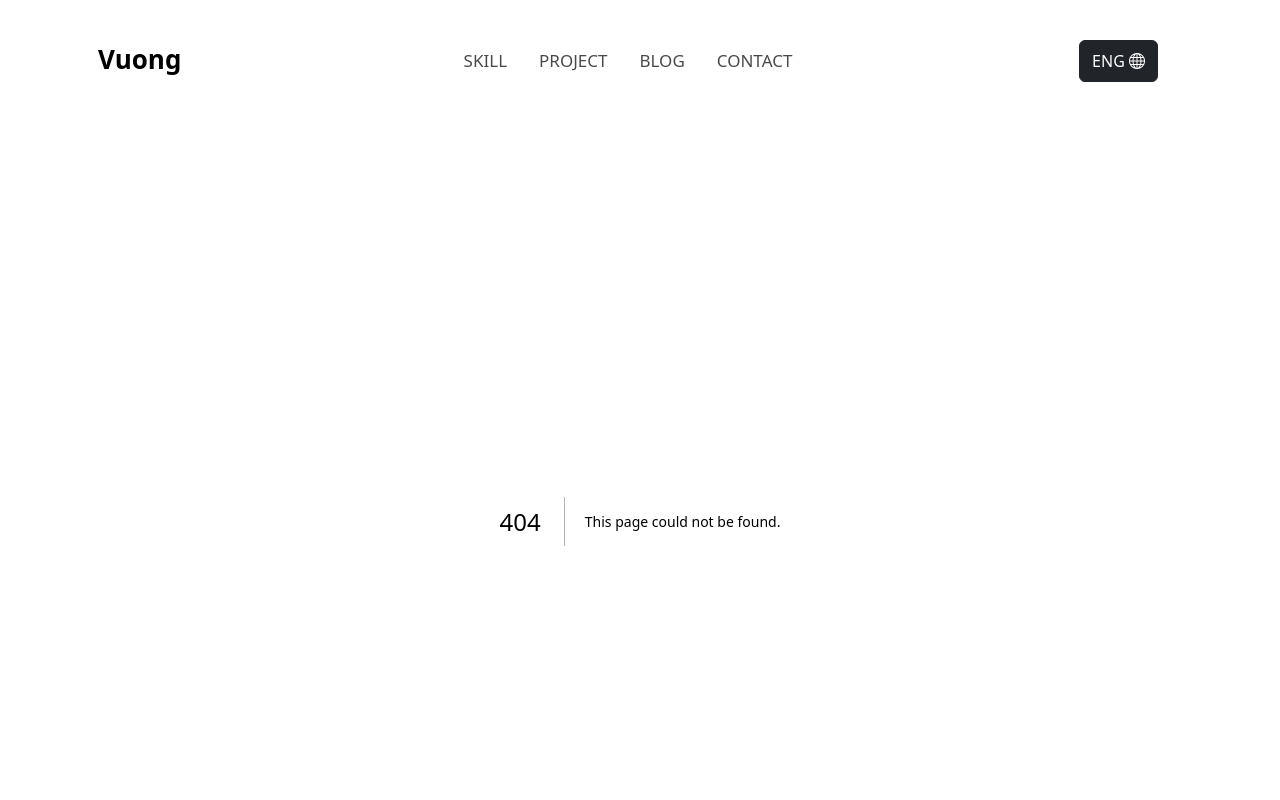
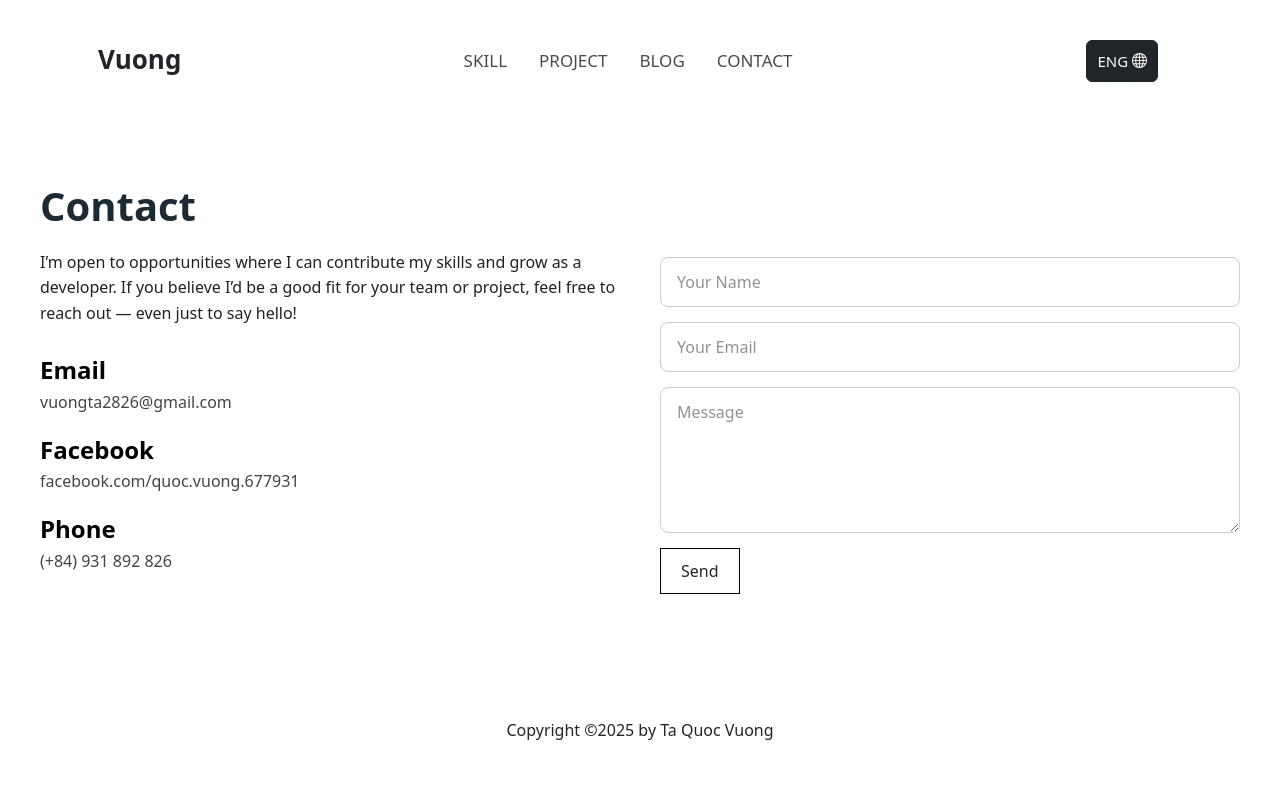
Before and after one commit to tqv04/portfolio, a Next.js app in the folder my-portfolio/: page /contact in a window 1280 px wide. Before the commit this address had no page. Shown: the top 800 px of the page. Built offline with nearby package versions, Linux system fonts and the light colour scheme.

Commit message:
update v4

```diff
--- a/my-portfolio/app/component/header.tsx
+++ b/my-portfolio/app/component/header.tsx
@@ -60,7 +60,7 @@ function Header() {
             md={1}
             className="d-flex justify-content-end m-0 p-0 "
           >
-            <Button className={`${styles.langBtn}`} variant="dark">
+            <Button className={`${styles.langBtn} `} variant="dark">
               ENG <i className="bi bi-globe"></i>
             </Button>
           </Col>
--- /dev/null
+++ b/my-portfolio/app/contact/page.tsx
@@ -0,0 +1,54 @@
+"use client";
+import Container from "react-bootstrap/Container";
+import { Row, Col, Form, Button } from "react-bootstrap";
+import Link from "next/link";
+import styles from "../styles/contact.module.css";
+
+export default function ContactPage() {
+  return (
+    <section className={styles.contactSection}>
+      <div className={styles.contactContainer}>
+        <div className={styles.left}>
+          <h2 style={{ fontWeight: "bold" }}>Contact</h2>
+          <p>
+            I’m open to opportunities where I can contribute my skills and grow
+            as a developer. If you believe I’d be a good fit for your team or
+            project, feel free to reach out — even just to say hello!
+          </p>
+
+          <div className={styles.infoGroup}>
+            <h4>Email</h4>
+            <p>vuongta2826@gmail.com</p>
+          </div>
+
+          <div className={styles.infoGroup}>
+            <h4>Facebook</h4>
+            <p>facebook.com/quoc.vuong.677931</p>
+          </div>
+
+          <div className={styles.infoGroup}>
+            <h4>Phone</h4>
+            <p>(+84) 931 892 826</p>
+          </div>
+        </div>
+
+        <form className={styles.form}>
+          <input type="text" placeholder="Your Name" className={styles.input} />
+          <input
+            type="email"
+            placeholder="Your Email"
+            className={styles.input}
+          />
+          <textarea
+            placeholder="Message"
+            rows={5}
+            className={styles.textarea}
+          ></textarea>
+          <button type="submit" className={styles.button}>
+            Send
+          </button>
+        </form>
+      </div>
+    </section>
+  );
+}
--- a/my-portfolio/app/introduce/page.tsx
+++ b/my-portfolio/app/introduce/page.tsx
@@ -16,14 +16,10 @@ export default function IntroducePage() {
     <>
       <Container className={` mt-2 `}>
         <Row>
-          <Col
-            xs={12}
-            sm={6}
-            className="d-flex align-items-center justify-content-center"
-          >
-            <div>
+          <Col xs={12} sm={6} className={styles.mainC}>
+            <div className={styles.main}>
               <h4 className={styles.tag}>Hello, I am</h4>
-              <h2 style={{ fontSize: "5.2rem" }}>Ta Quoc Vuong</h2>
+              <h2 className={styles.tag2}>Ta Quoc Vuong</h2>
               <p
                 style={{
                   fontSize: "2rem",
@@ -33,7 +29,7 @@ export default function IntroducePage() {
               >
                 Front End Developer
               </p>
-              <ol>
+              <ol className={styles.ol}>
                 <li className="d-flex align-items-center gap-1">
                   <div className="w-3 h-3 rounded-full bg-primary"></div>
                   Web
@@ -47,7 +43,8 @@ export default function IntroducePage() {
                   Going to Web & Software Fullstack
                 </li>
               </ol>
-              <Button className={`ms-2 ${styles.faceBook}`}>
+              <div className={styles.btnGroup}>
+                <Button className={` ${styles.faceBook}`}>
                   <Link
                     href="https://www.facebook.com/quoc.vuong.677931/"
                     style={{ color: "white" }}
@@ -72,6 +69,7 @@ export default function IntroducePage() {
                   </Link>
                 </Button>
               </div>
+            </div>
           </Col>
 
           <Col
--- a/my-portfolio/app/page.tsx
+++ b/my-portfolio/app/page.tsx
@@ -5,6 +5,7 @@ import Skill from "./skill/page";
 import About from "./about/page";
 import ScrollFadeIn from "./scrollfaein/ScrollFadeIn";
 import ServicePage from "./service/page";
+import ContactPage from "./contact/page";
 export default function Home() {
   return (
     <>
@@ -23,6 +24,9 @@ export default function Home() {
       <ScrollFadeIn>
         <ProjectPage />
       </ScrollFadeIn>
+      <ScrollFadeIn>
+        <ContactPage />
+      </ScrollFadeIn>
     </>
   );
 }
--- a/my-portfolio/app/project/[id]/page.tsx
+++ /dev/null
@@ -1,8 +0,0 @@
-"use client";
-export default async function ProjectDetail({
-  params,
-}: {
-  params: Promise<{ slug: string }>;
-}) {
-  return <h1>My Page</h1>;
-}
--- a/my-portfolio/app/project/page.tsx
+++ b/my-portfolio/app/project/page.tsx
@@ -30,8 +30,14 @@ export default function ProjectPage() {
     );
   return (
     <>
-      <Container>
-        <div className="d-flex flex-wrap gap-3 justify-content-between">
+      <Container className="my-5">
+        <h1
+          className={` mb-5 ${styles.title}`}
+          style={{ display: "inline-block" }}
+        >
+          PORTFOLIO
+        </h1>
+        <div className={`${styles.cardC} `}>
           {posts.map((post) => (
             <CardItem key={post.id} post={post} />
           ))}
--- a/my-portfolio/app/skill/page.tsx
+++ b/my-portfolio/app/skill/page.tsx
@@ -30,13 +30,10 @@ export default function Skill() {
           </h1>
 
           <div className="d-flex flex-column">
-            <h3
-              style={{ fontSize: "1.8rem" }}
-              className="text-center text-dark mb-4"
-            >
+            <h3 className={`${styles.h3} text-center text-dark mb-4`}>
               The skills, tools and technologies I use:
             </h3>
-            <div className="d-flex justify-content-center align-items-center">
+            <div className={`${styles.techC}`}>
               <div className={`${styles.tech}`}>
                 <SiHtml5
                   style={{
--- /dev/null
+++ b/my-portfolio/app/styles/contact.module.css
@@ -0,0 +1,77 @@
+.contactSection {
+  padding: 60px 20px;
+  background-color: #fff;
+}
+
+.contactContainer {
+  max-width: 1200px;
+  margin: 0 auto;
+  display: flex;
+  flex-wrap: wrap;
+  gap: 40px;
+}
+
+.left {
+  flex: 1;
+  min-width: 280px;
+}
+
+.left h2 {
+  font-size: 2.5rem;
+  margin-bottom: 20px;
+  color: #1c2b33;
+}
+
+.left p {
+  font-size: 1rem;
+  margin-bottom: 30px;
+  color: #222;
+  line-height: 1.6;
+}
+
+.infoGroup {
+  margin-bottom: 20px;
+}
+
+.infoGroup h4 {
+  margin: 0;
+  font-weight: 600;
+  color: #000;
+}
+
+.infoGroup p {
+  margin: 5px 0 0;
+  color: #444;
+}
+
+.form {
+  flex: 1;
+  min-width: 300px;
+  display: flex;
+  flex-direction: column;
+  justify-content: flex-end;
+  gap: 15px;
+}
+
+.input, .textarea {
+  padding: 12px 16px;
+  font-size: 1rem;
+  border: 1px solid #ccc;
+  border-radius: 8px;
+  font-family: inherit;
+}
+
+.button {
+  padding: 10px 20px;
+  border: 1px solid #000;
+  background-color: white;
+  cursor: pointer;
+  font-weight: 500;
+  width: fit-content;
+  transition: background 0.3s ease;
+}
+
+.button:hover {
+  background-color: #000;
+  color: #fff;
+}
--- a/my-portfolio/app/styles/header.module.css
+++ b/my-portfolio/app/styles/header.module.css
@@ -49,9 +49,8 @@
   }
 }
 .langBtn {
-
   font-weight: 500 !important;
-
+  font-size: 15px !important;
   transition: all 0.7s ease !important;
-
+  padding: 0px 10px !important;
 }
```
Also changed, not shown: my-portfolio/app/styles/introduce.module.css (+28 -0 lines), my-portfolio/app/styles/project.module.css (+38 -0 lines), my-portfolio/app/styles/skill.module.css (+19 -5 lines). Lines whose indentation alone changed are shown as unchanged.
